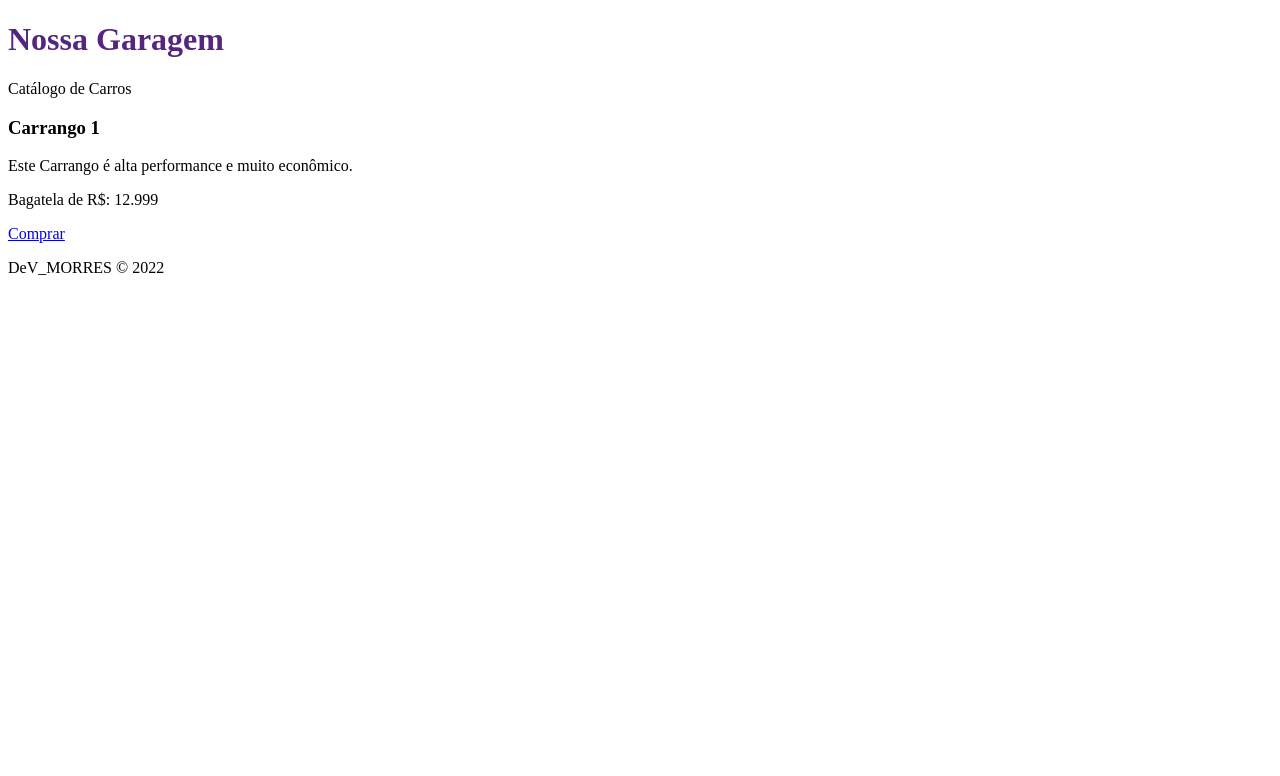
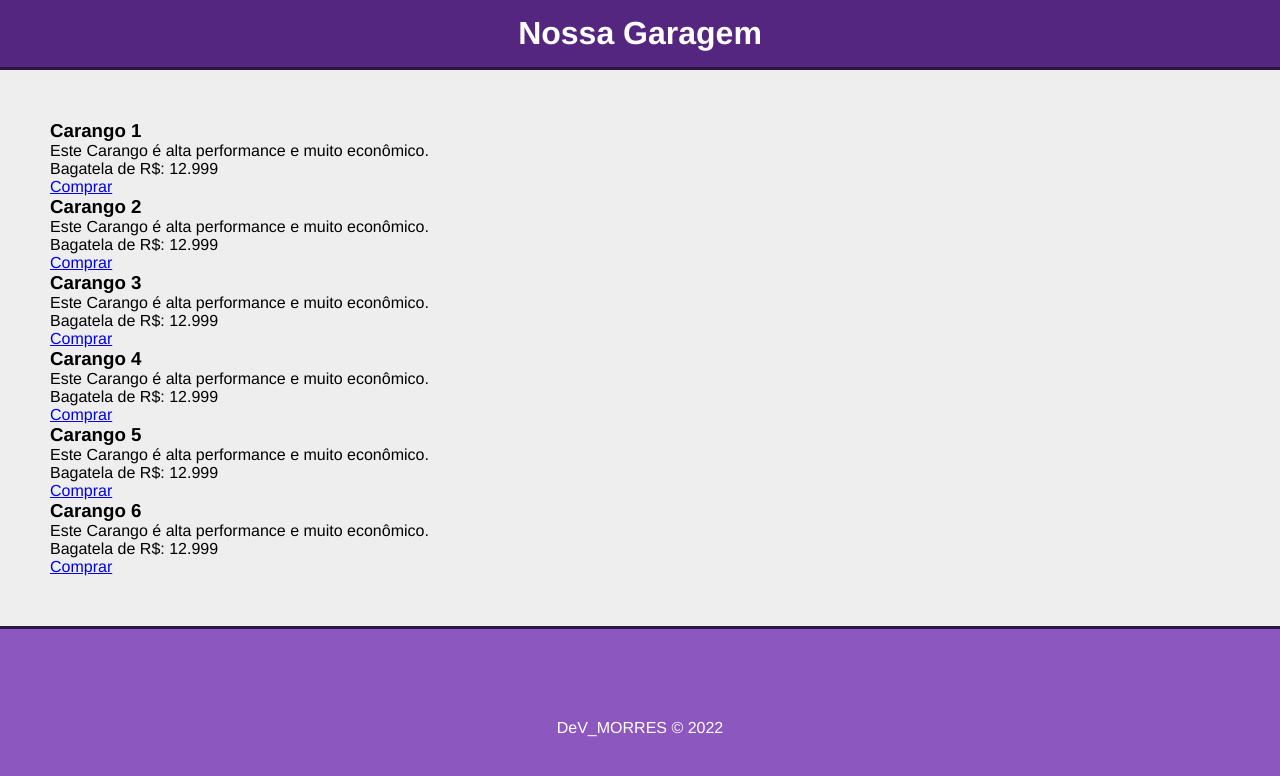
Before and after one commit to FelipeRMG/Project-Boutique-Car, a plain HTML site: page index.html in a window 1280 px wide. Drawn offline with Linux system fonts and the light colour scheme.

Commit message:
Create basic template - CSS

```diff
--- a/css/styles.css
+++ b/css/styles.css
@@ -1,3 +1,40 @@
-h1 {
+* {
+    padding: 0;
+    margin: 0;
+    box-sizing: border-box;
+    font-family: Helvetica;
+}
+
+/* header */
+/*h1 {
     color:rgb(84, 38, 128);
+}*/
+
+header {
+    background-color: rgb(84, 38, 128);
+    color: #fff;
+    padding: 15px;
+    text-align: center;
+    border-bottom: 3px solid rgb(43, 22, 63);;
 }
+
+/*Grid Catalogue*/
+.container {
+    background-color: #EEE;
+    min-height: 60vh;
+    padding: 50px;
+}
+
+.product-container {
+    max-width: 1200px;
+    margin: 0 auto;
+}
+
+/*footer*/
+footer {
+    background-color: rgb(141, 87, 192);
+    color: #fff;
+    border-top: 3px solid rgb(43, 22, 63);
+    text-align: center;
+    padding: 7%;
+}
--- a/index.html
+++ b/index.html
@@ -16,11 +16,46 @@
     <!-- Grid Catalogue Cars-->
     <main class="container">
         <section class="products-container">
-            <p>Catálogo de Carros</p>
+            <!-- <p>Catálogo de Carros</p> -->
             <div class="card">
                 <div class="product-image" id="img-1"></div>
-                <h3>Carrango 1</h3>
-                <p>Este Carrango é alta performance e muito econômico.</p>
+                <h3>Carango 1</h3>
+                <p>Este Carango é alta performance e muito econômico.</p>
+                <p>Bagatela de R$: <span class="bold">12.999</span></p>
+                <a href="#" class="btn">Comprar</a>
+            </div>
+            <div class="card">
+                <div class="product-image" id="img-2"></div>
+                <h3>Carango 2</h3>
+                <p>Este Carango é alta performance e muito econômico.</p>
+                <p>Bagatela de R$: <span class="bold">12.999</span></p>
+                <a href="#" class="btn">Comprar</a>
+            </div>
+            <div class="card">
+                <div class="product-image" id="img-3"></div>
+                <h3>Carango 3</h3>
+                <p>Este Carango é alta performance e muito econômico.</p>
+                <p>Bagatela de R$: <span class="bold">12.999</span></p>
+                <a href="#" class="btn">Comprar</a>
+            </div>
+            <div class="card">
+                <div class="product-image" id="img-4"></div>
+                <h3>Carango 4</h3>
+                <p>Este Carango é alta performance e muito econômico.</p>
+                <p>Bagatela de R$: <span class="bold">12.999</span></p>
+                <a href="#" class="btn">Comprar</a>
+            </div>
+            <div class="card">
+                <div class="product-image" id="img-5"></div>
+                <h3>Carango 5</h3>
+                <p>Este Carango é alta performance e muito econômico.</p>
+                <p>Bagatela de R$: <span class="bold">12.999</span></p>
+                <a href="#" class="btn">Comprar</a>
+            </div>
+            <div class="card">
+                <div class="product-image" id="img-6"></div>
+                <h3>Carango 6</h3>
+                <p>Este Carango é alta performance e muito econômico.</p>
                 <p>Bagatela de R$: <span class="bold">12.999</span></p>
                 <a href="#" class="btn">Comprar</a>
             </div>
```
